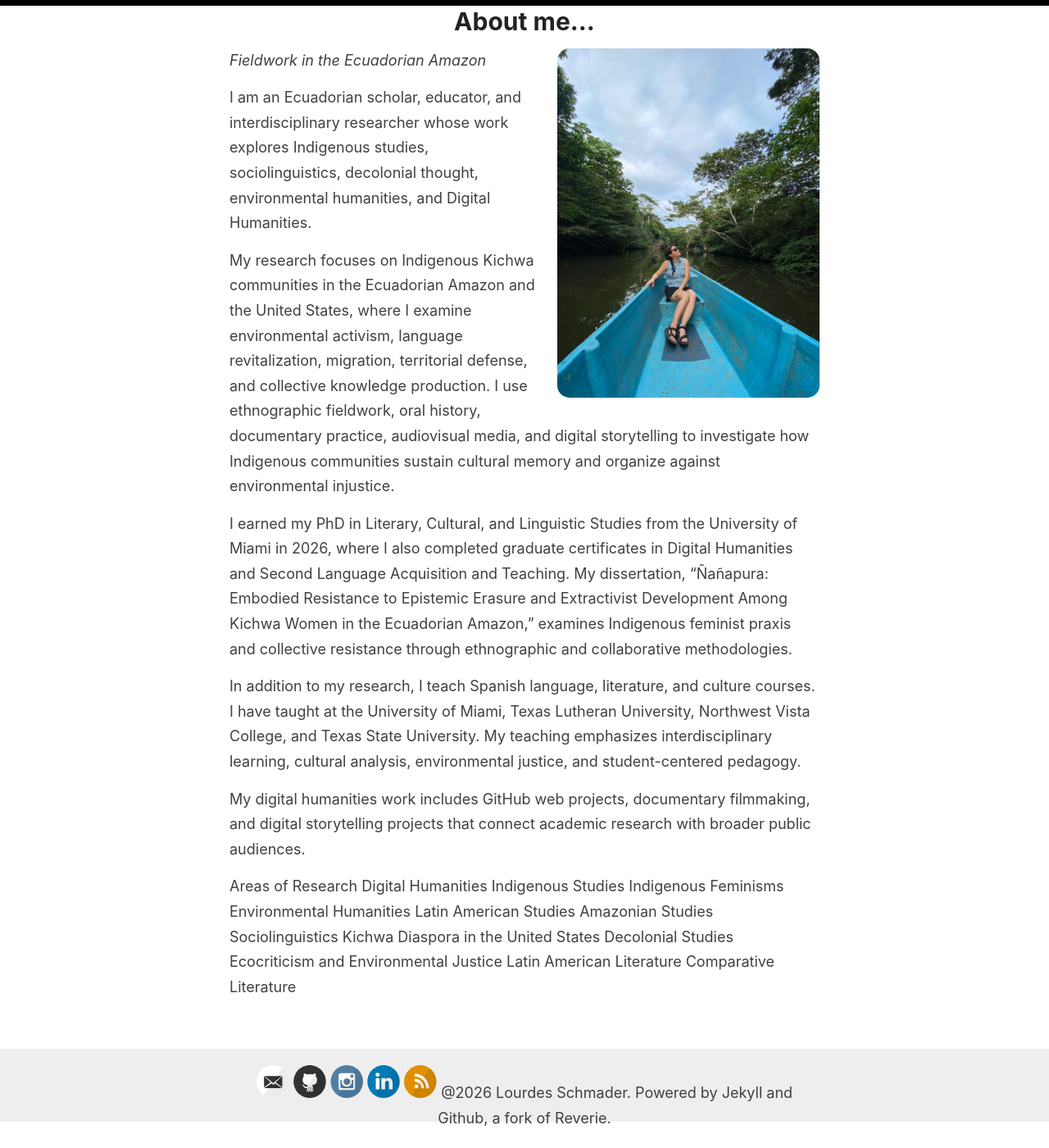
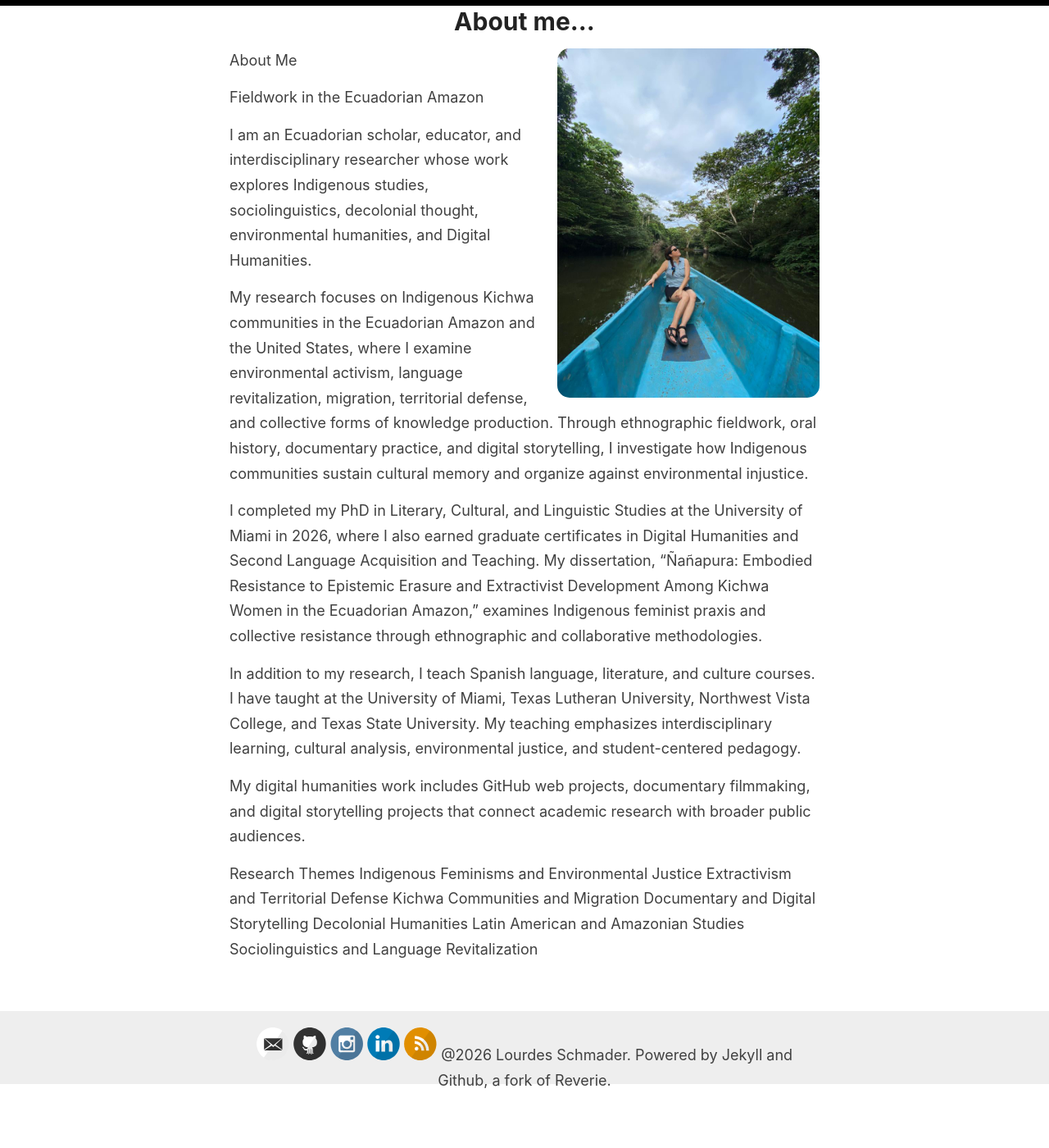
Before and after one commit to lulischmader/lulischmader.github.io, a Jekyll site: the page built from _pages/about.md, in a window 1280 px wide and 1400 px high, scrolled down 187 px. Shown: the whole window at 82% size. Built offline with Jekyll 4.4.1, drawn with Linux system fonts in a browser that asks for light colours; after the commit the page ends 1540 px from its top, so only the background shows below that.

Commit message:
Update about.md

```diff
--- a/_pages/about.md
+++ b/_pages/about.md
@@ -8,28 +8,25 @@ permalink: /about/
      alt="Fieldwork in the Ecuadorian Amazon"
      style="width: 320px; float: right; border-radius: 15px; margin-left: 25px; margin-bottom: 15px;">
 
-*Fieldwork in the Ecuadorian Amazon*
+About Me
+
+Fieldwork in the Ecuadorian Amazon
 
 I am an Ecuadorian scholar, educator, and interdisciplinary researcher whose work explores Indigenous studies, sociolinguistics, decolonial thought, environmental humanities, and Digital Humanities.
 
-My research focuses on Indigenous Kichwa communities in the Ecuadorian Amazon and the United States, where I examine environmental activism, language revitalization, migration, territorial defense, and collective knowledge production. I use ethnographic fieldwork, oral history, documentary practice, audiovisual media, and digital storytelling to investigate how Indigenous communities sustain cultural memory and organize against environmental injustice.
+My research focuses on Indigenous Kichwa communities in the Ecuadorian Amazon and the United States, where I examine environmental activism, language revitalization, migration, territorial defense, and collective forms of knowledge production. Through ethnographic fieldwork, oral history, documentary practice, and digital storytelling, I investigate how Indigenous communities sustain cultural memory and organize against environmental injustice.
 
-I earned my PhD in Literary, Cultural, and Linguistic Studies from the University of Miami in 2026, where I also completed graduate certificates in Digital Humanities and Second Language Acquisition and Teaching. My dissertation, “Ñañapura: Embodied Resistance to Epistemic Erasure and Extractivist Development Among Kichwa Women in the Ecuadorian Amazon,” examines Indigenous feminist praxis and collective resistance through ethnographic and collaborative methodologies.
+I completed my PhD in Literary, Cultural, and Linguistic Studies at the University of Miami in 2026, where I also earned graduate certificates in Digital Humanities and Second Language Acquisition and Teaching. My dissertation, “Ñañapura: Embodied Resistance to Epistemic Erasure and Extractivist Development Among Kichwa Women in the Ecuadorian Amazon,” examines Indigenous feminist praxis and collective resistance through ethnographic and collaborative methodologies.
 
 In addition to my research, I teach Spanish language, literature, and culture courses. I have taught at the University of Miami, Texas Lutheran University, Northwest Vista College, and Texas State University. My teaching emphasizes interdisciplinary learning, cultural analysis, environmental justice, and student-centered pedagogy.
 
 My digital humanities work includes GitHub web projects, documentary filmmaking, and digital storytelling projects that connect academic research with broader public audiences.
 
-Areas of Research
-Digital Humanities
-Indigenous Studies
-Indigenous Feminisms
-Environmental Humanities
-Latin American Studies
-Amazonian Studies
-Sociolinguistics
-Kichwa Diaspora in the United States
-Decolonial Studies
-Ecocriticism and Environmental Justice
-Latin American Literature
-Comparative Literature
+Research Themes
+Indigenous Feminisms and Environmental Justice
+Extractivism and Territorial Defense
+Kichwa Communities and Migration
+Documentary and Digital Storytelling
+Decolonial Humanities
+Latin American and Amazonian Studies
+Sociolinguistics and Language Revitalization
```
